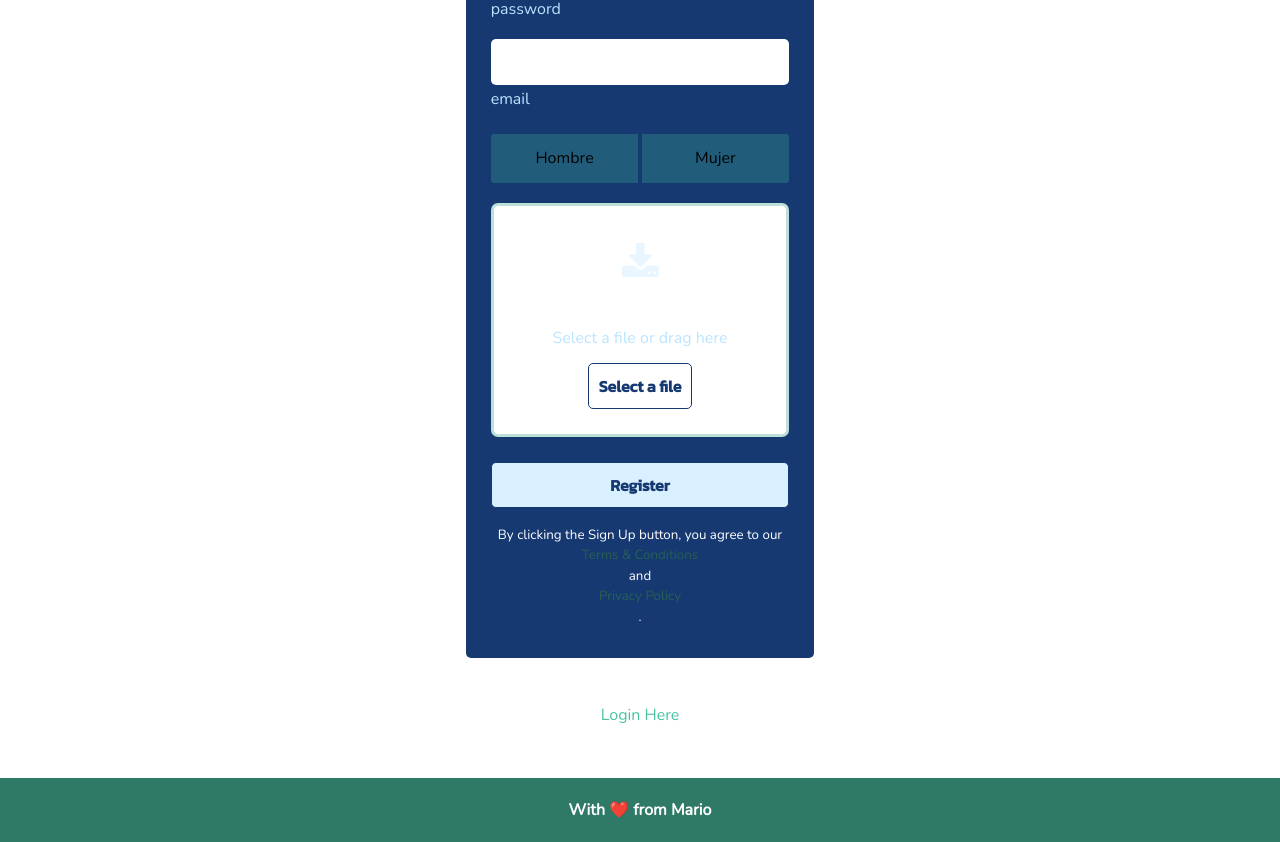
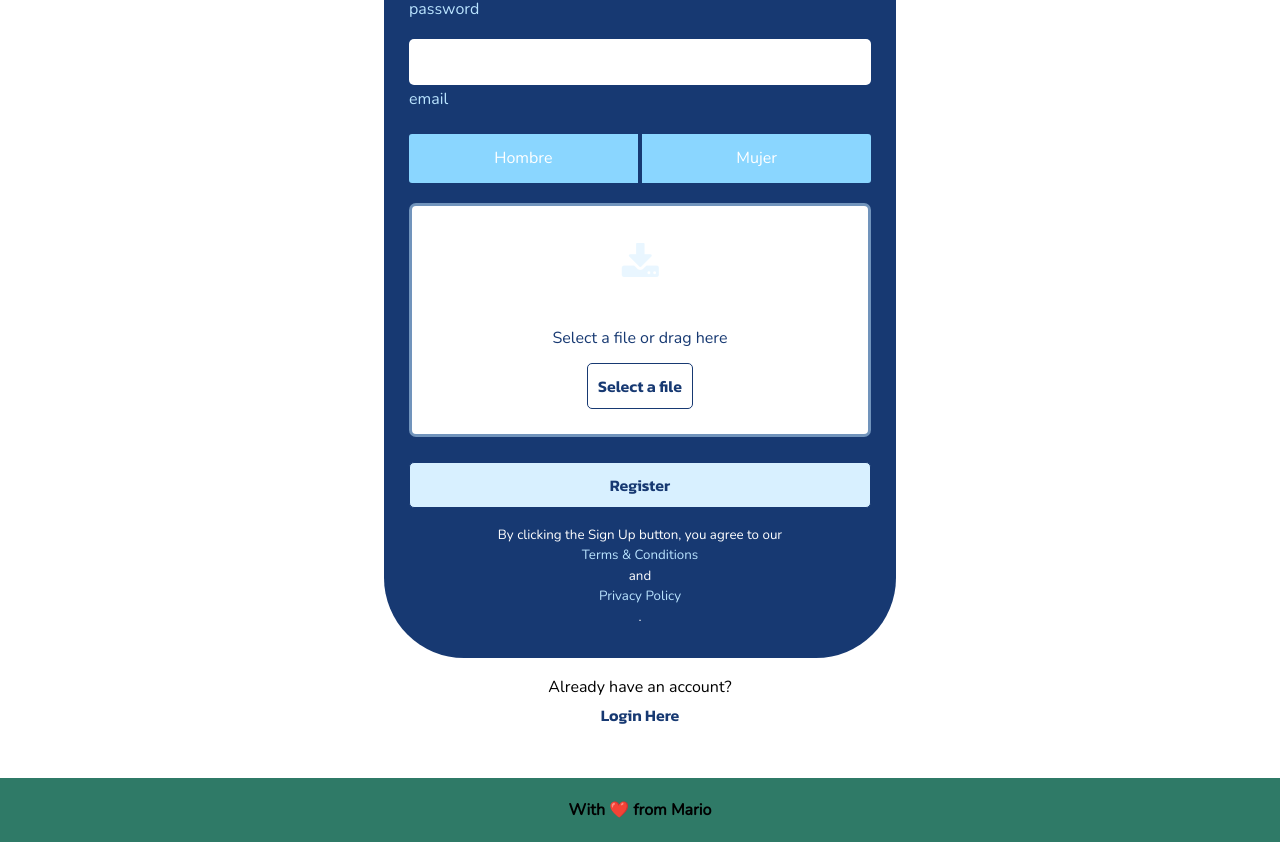
Before and after one commit to marionovaro/FIFA-FullStack, a React (Vite) app: page /register in a window 1280 px wide. Shown: the part 457-1299 px from the top of the page. Built offline with nearby package versions, Linux system fonts and the light colour scheme.

Commit message:
FIFA Full-Stack

```diff
--- a/src/components/UploadFile/Uploadfile.css
+++ b/src/components/UploadFile/Uploadfile.css
@@ -17,7 +17,7 @@
 }
 
 .uploader.hover {
-  border: 3px solid #2f7a67;
+  border: 3px solid #157efb;
   box-shadow: inset 0 0 0 6px #eee;
 }
 #start > i.fa {
@@ -50,7 +50,7 @@ i.fa {
   text-align: center;
   background: #fff;
   border-radius: 7px;
-  border: 3px solid #37a08e53;
+  border: 3px solid #3768a0b4;
   transition: all 0.2s ease;
   user-select: none;
   justify-content: center;
@@ -58,7 +58,7 @@ i.fa {
 }
 
 #file-drag:hover {
-  border-color: #49c1a2;
+  border-color: #157efb;
 }
 
 .uploader.btn {
@@ -115,6 +115,8 @@ input[type="file"] {
 
 strong {
   display: block;
+  color: black;
+  font-weight: 100;
 
   white-space: nowrap;
   overflow: hidden;
--- a/src/pages/Register/Register.css
+++ b/src/pages/Register/Register.css
@@ -1,5 +1,5 @@
 @import url("https://fonts.googleapis.com/css?family=Nunito");
-@import url('https://fonts.googleapis.com/css2?family=Kanit:wght@500&display=swap');
+@import url('https://fonts.googleapis.com/css2?family=Kanit:wght@600&display=swap');
 
 * {
   box-sizing: border-box;
@@ -10,7 +10,7 @@
 body {
   font-family: "Nunito", sans-serif;
   background: #fff;
-  color: #fff;
+  color: black;
   line-height: 1.8;
 }
 
@@ -27,11 +27,12 @@ a {
 }
 
 .form-wrap {
+  width: 40vw;
   margin-top: 2rem;
   background: #173972;
   padding: 15px 25px 30px;
   color: #fff;
-  border-radius: 5px;
+  border-radius: 80px;
 }
 
 .form-wrap h1,
@@ -46,6 +47,10 @@ a {
 .form-wrap .form-group label {
   color: #bae4ff;
   font-weight: normal;
+}
+
+.divSelect{
+  color: #173972 ;
 }
 
 .form-wrap .form-group input {
@@ -72,16 +77,15 @@ a {
   border-radius: 5px;
   font-family: "Kanit";
   font-size: inherit;
-  font-weight: 1000;
+  font-weight: normal;
 }
 
 .form-wrap .btn:hover {
-  background: #37a08e;
-  color: #f4f4f4;
+  background: #8ad6ff;
 }
 
 .form-wrap .btn:focus {
-  outline-color: #37a08e;
+  outline-color: #2c9cff;
 }
 
 .form-wrap .bottom-text {
@@ -124,15 +128,15 @@ input[type="radio"] {
 
 .sexo .hombre {
   border-radius: 3px 0 0 3px;
-  color: black !important;
+  color: #fff !important;
 }
 .sexo .mujer {
   border-radius: 0 3px 3px 0;
-  color: black !important;
+  color: #fff !important;
 }
 
 .label-radio {
-  background: #37a08e57;
+  background: #8ad6ff;
   color: #fff;
   padding: 10px;
   text-align: center;
@@ -140,14 +144,15 @@ input[type="radio"] {
 }
 
 input[type="radio"]:checked + .label-radio {
-  background: #2f7a67;
+  background: #0e66e7;
   color: #fff !important;
 }
 
-a {
-  color: #49c1a2;
+.login-here {
+  color: #173972;
+  font-family: "Kanit";
 }
 
 .anchorCustom {
-  color: #276052;
+  color: #bae4ff;
 }
--- a/src/pages/Register/Register.jsx
+++ b/src/pages/Register/Register.jsx
@@ -140,7 +140,7 @@ export const Register = () => {
       </div>
       <div className="footerForm">
         <p className="parrafoLogin">
-          Already have an account? <Link to="/login">Login Here</Link>
+          Already have an account? <Link className = "login-here" to="/login">Login Here</Link>
         </p>
       </div>
     </>
```
